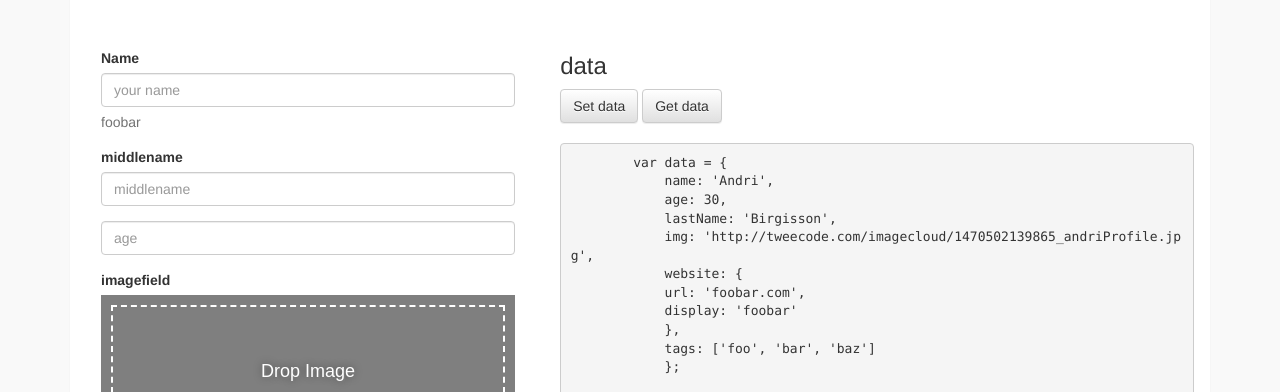
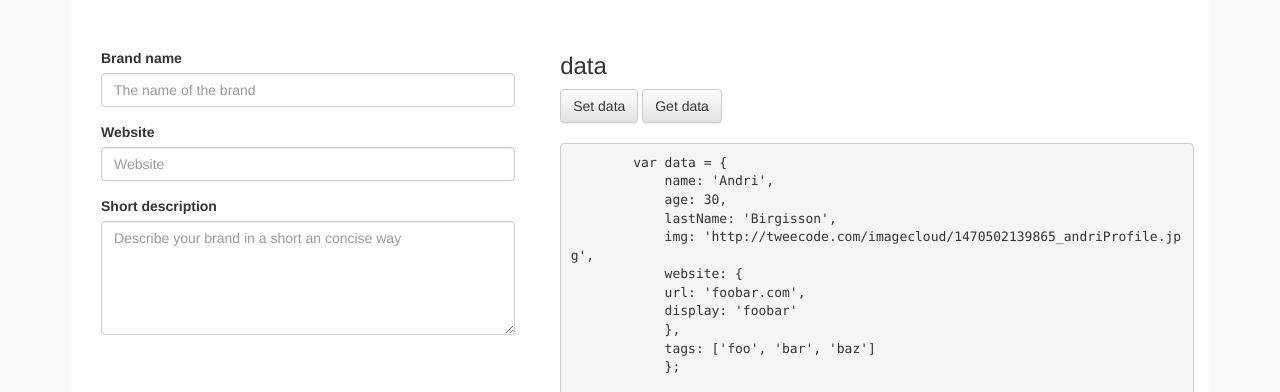
Before and after one commit to Andrinoid/ghostTools, a website: page index.html in a window 1280 px wide. Shown: the part 557-949 px from the top of the page. Drawn offline with nearby package versions, Linux system fonts and the light colour scheme.

Commit message:
formgenerator get data fixes

```diff
--- a/index.html
+++ b/index.html
@@ -180,53 +180,28 @@
         };
 
 
-        var schema = {
-            _order: ['name', 'lastName', 'age'],
-            age: {
-                type: 'number',
-                placeholder: 'age'
+        let schema = {
+            "name" : {
+                "type" : "text",
+                "label" : "Brand name",
+                "placeholder" : "The name of the brand",
+                "value" : "",
+                "required": true
             },
-            lastName: {
-                label: 'middlename',
-                placeholder: 'middlename',
-                type: 'text',
-                value: '',
-                required: true
+
+            "website" : {
+                "type" : "text",
+                "label" : "Website",
+                "placeholder" : "Website",
+                "value" : "",
             },
-            name: {
-                label: 'Name',
-                placeholder: 'your name',
-                type: 'text',
-                helpText: 'foobar',
-                value: '',
-                validation: ['email'],
-                required: true
-            },
-            img: {
-                type: 'image',
-            },
-            img2: {
-                type: 'image',
-            },
-            website: {
-                _toggle: true,
-                url: {
-                    type: 'text',
-                    value: ''
-                },
-                display: {
-                    value: '',
-                    type: 'text'
-                }
-            },
-            tags: [{
-
-                "type": "text",
-                "label": "campaign image",
-                "value": "",
-                "helpText": "Mega image upload"
-            }]
-
+            "description" : {
+                "value" : "",
+                "placeholder" : "Describe your brand in a short an concise way",
+                "rows" : 5,
+                "type" : "textarea",
+                "label" : "Short description"
+            }
         };
 
         var formgen = new FormGenerator(schema, document.querySelector('#formWrap'));
--- a/js/src/formgenerator.js
+++ b/js/src/formgenerator.js
@@ -557,6 +557,8 @@ class FormGenerator {
          */
         if (model.value) {
             element.setAttribute('elm-value', model.value);
+        } else {
+            element.setAttribute('elm-value', '');
         }
 
         if (model.toggle) {
@@ -632,7 +634,7 @@ class FormGenerator {
 
         let self = this;
         let elms = this.parent.querySelectorAll('[data-keychain]');
-        this.output = _.cloneDeep(this.form);
+        this.output = {};
         let isValid = true;
         _.forEach(elms, (elm) => {
             let errors = [];
@@ -646,7 +648,7 @@ class FormGenerator {
             model = model[lastKey];
 
             /**
-            * Onchange validation
+            * Validation
             * TODO add validation for all types
             * TODO merge with onchange validation
             * return if no value. otherwise, loop through given validation on this model
@@ -654,9 +656,8 @@ class FormGenerator {
             */
             if(model.required && !elm.value) {
                 errors.push('required');
-            } else if(!elm.value) {
-                return false;
             }
+
             if(model.validation) {
                 model.validation.forEach((item)=> {
                     !self.validators[item](elm.value) && errors.push(item);
```
Also changed, not shown: dist/ghostTools.js, dist/umd/formgenerator.js, js/dist/formgenerator.js.
